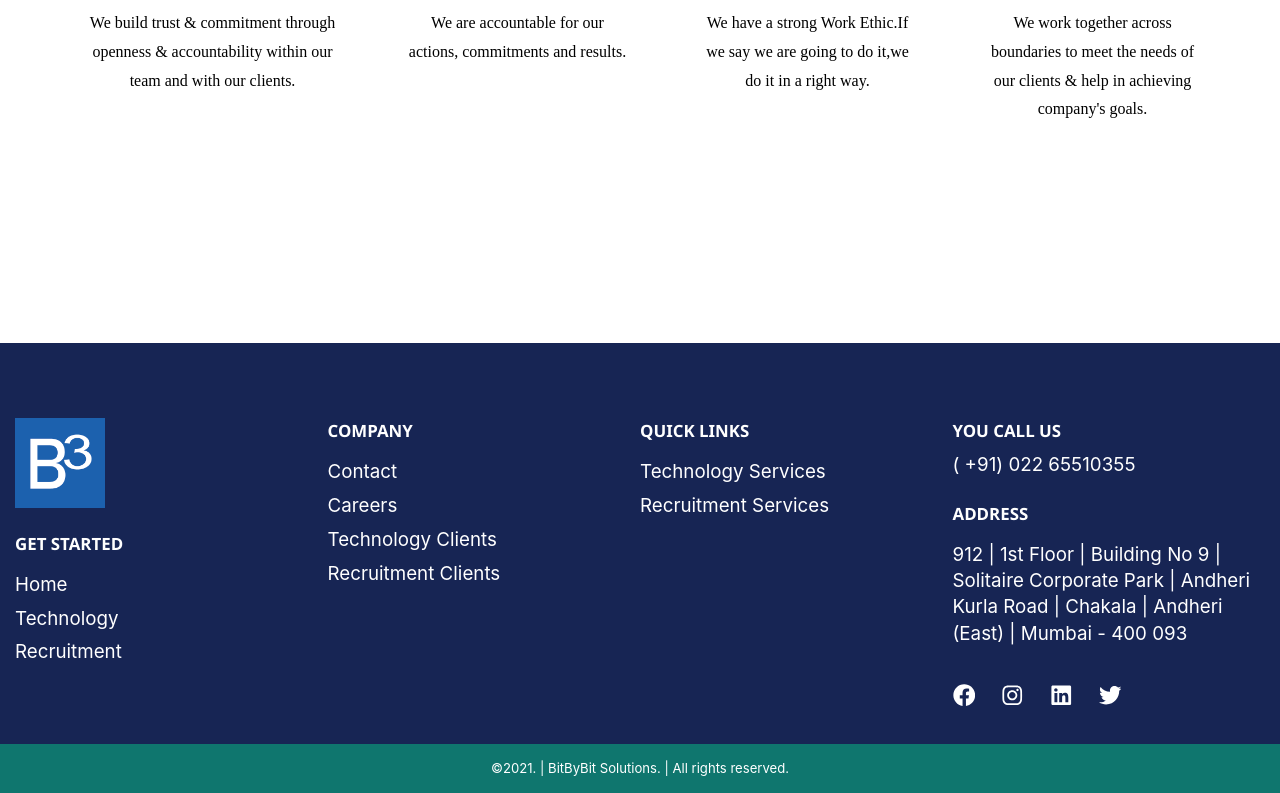
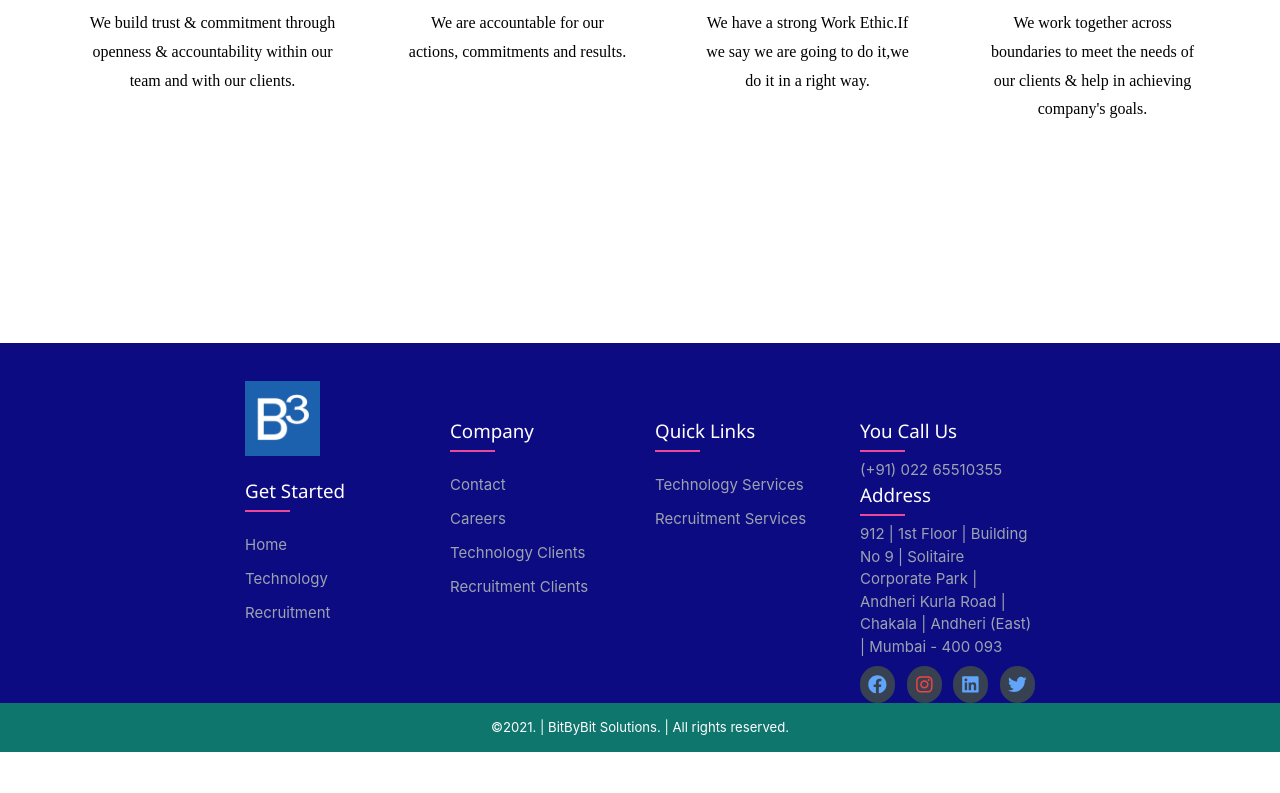
Before and after one commit to LatestB3website/New-B3-Website, a React (Create React App) app: page /aboutus in a window 1280 px wide. Shown: the part 2132-2925 px from the top of the page. After the commit the page ends 2884 px from the top, so only its background shows below. Built offline with nearby package versions, Linux system fonts and the light colour scheme; a web font is replaced by a local one; what google-maps-react would draw is missing.

Commit message:
ny(fotter)

```diff
--- a/src/components/Footer/footer.js
+++ b/src/components/Footer/footer.js
@@ -10,182 +10,132 @@ import {
   FaTwitter,
 } from "react-icons/fa";
 
-<link rel="stylesheet" href="https://cdnjs.cloudflare.com/ajax/libs/font-awesome/5.15.4/css/all.min.css"/>
-
-
 const Footer = () => {
   return (
-    <div className="pg-footer  ">
-      <footer className="footer bg-blue-950 text-white">
-        {/* <svg
-          className="footer-wave-svg"
-          xmlns="http://www.w3.org/2000/svg"
-          viewBox="0 0 1200 100"
-          preserveAspectRatio="none"
-        > */}
-        {/* <path
-            className="footer-wave-path"
-            d="M851.8,100c125,0,288.3-45,348.2-64V0H0v44c3.7-1,7.3-1.9,11-2.9C80.7,22,151.7,10.8,223.5,6.3C276.7,2.9,330,4,383,9.8
-            c52.2,5.7,103.3,16.2,153.4,32.8C623.9,71.3,726.8,100,851.8,100z"
-            fill="#fffff2"
-          ></path> */}
-        {/* </svg> */}
-        <div className="footer-content mx-auto max-w-screen-xl px-4 py-10 lg:pt-20 flex">
-          <div className="footer-content-column w-full lg:w-1/4 mb-10 lg:mb-0">
-            <div className="footer-logo">
+    <div className="pg-footer">
+      <footer className="footer  " style={{background:"rgb(13, 11, 130)"}}>
+        <div className="footer-content container mx-auto h-96 ">
+          <div className="row flex flex-wrap">
+            <div className="footer-col w-full sm:w-1/2 lg:w-1/4 px-4 mb-8 sm:mb-0 mt-10">
+              <div className="footer-logo mb-6">
                 <a className="footer-logo-link" href="/">
-                <img src={Imagelogo} alt="Imagelogo" className=" w-24 h-24" />
+                  <img src={Imagelogo} alt="Imagelogo" className="w-20 h-20" />
                 </a>
               </div>
-            <div className="footer-menu mt-6 ">
-              <h2 className="footer-menu-name text-lg font-bold uppercase">
+              <div className="footer-menu">
+                <h4 className="footer-menu-name text-xl text-white capitalize mb-8 relative font-medium">
                   Get Started
-              </h2>
-              <ul className="footer-menu-list mt-4 space-y-2 ">
+                  <span className="block w-12 h-0.5 bg-pink-500 absolute left-0 -bottom-2"></span>
+                </h4>
+                <ul className="footer-menu-list space-y-3">
                   <li>
-                  <a
-                    href="/"
-                    className="  text-white hover:text-blue-400 text-xl	 "
-                  >
+                    <a href="/" className="text-base text-gray-400 hover:text-emerald-300	hover:pl-2 transition-all">
                       Home
                     </a>
                   </li>
                   <li>
-                  <a
-                    href="/technology"
-                    className="text-white hover:text-blue-400 text-xl	"
-                  >
+                    <a href="/technology" className="text-base text-gray-400 hover:text-emerald-300 hover:pl-2 transition-all">
                       Technology
                     </a>
                   </li>
                   <li>
-                  <a
-                    href="/recruitment"
-                    className="text-white hover:text-blue-400 text-xl	"
-                  >
+                    <a href="/recruitment" className="text-base text-gray-400 hover:text-emerald-300 hover:pl-2 transition-all">
                       Recruitment
                     </a>
                   </li>
                 </ul>
               </div>
             </div>
-          <div className="footer-content-column w-full lg:w-1/4 mb-10 lg:mb-0">
+            <div className="footer-col  sm:w-1/2 lg:w-1/4 px-4 mb-8 mt-20 sm:mb-0 ">
               <div className="footer-menu">
-              <h2 className="footer-menu-name text-lg font-bold uppercase">
+                <h4 className="footer-menu-name text-xl text-white capitalize mb-8  relative font-medium">
                   Company
-              </h2>
-              <ul className="footer-menu-list mt-4 space-y-2">
+                  <span className="block w-12 h-0.5 bg-pink-500 absolute left-0 -bottom-2"></span>
+                </h4>
+                <ul className="footer-menu-list space-y-3">
                   <li>
-                  <a
-                    href="/Contact"
-                    className="text-white hover:text-blue-400 text-xl	"
-                  >
+                    <a href="/Contact" className="text-base text-gray-400 hover:text-emerald-300 hover:pl-2 transition-all">
                       Contact
                     </a>
                   </li>
                   <li>
-                  <a
-                    href="/Careers"
-                    className="text-white hover:text-blue-400 text-xl	"
-                  >
+                    <a href="/Careers" className="text-base text-gray-400 hover:text-emerald-300 hover:pl-2 transition-all">
                       Careers
                     </a>
                   </li>
                   <li>
-                  <a
-                    href="/technology-clients"
-                    className="text-white hover:text-blue-400 text-xl	"
-                  >
+                    <a href="/technology-clients" className="text-base text-gray-400 hover:text-emerald-300 hover:pl-2 transition-all">
                       Technology Clients
                     </a>
                   </li>
                   <li>
-                  <a
-                    href="/recruitment-clients"
-                    className="text-white hover:text-blue-400 text-xl	"
-                  >
+                    <a href="/recruitment-clients" className="text-base text-gray-400 hover:text-emerald-300 hover:pl-2 transition-all">
                       Recruitment Clients
                     </a>
                   </li>
                 </ul>
               </div>
             </div>
-          <div className="footer-content-column w-full lg:w-1/4 mb-10 lg:mb-0 ">
-            <div className="footer-menu ">
-              <h2 className="footer-menu-name text-lg font-bold uppercase">
+            <div className="footer-col w-full sm:w-1/2 lg:w-1/4 px-4  sm:mb-0 ">
+              <div className="footer-menu">
+                <h4 className="footer-menu-name text-xl text-white capitalize mb-8 mt-20  relative font-medium">
                   Quick Links
-              </h2>
-              <ul className="footer-menu-list mt-4 space-y-2 p-0">
+                  <span className="block w-12 h-0.5 bg-pink-500 absolute left-0 -bottom-2"></span>
+                </h4>
+                <ul className="footer-menu-list space-y-3">
                   <li>
-                  <a
-                    href="/technology-services"
-                    className="text-white hover:text-blue-400 text-xl	"
-                  >
+                    <a href="/technology-services" className="text-base text-gray-400 hover:text-emerald-300 hover:pl-2 transition-all">
                       Technology Services
                     </a>
                   </li>
                   <li>
-                  <a
-                    href="/recruitment-services"
-                    className="text-white hover:text-blue-400 text-xl	"
-                  >
+                    <a href="/recruitment-services" className="text-base text-gray-400 hover:text-emerald-300 hover:pl-2 transition-all">
                       Recruitment Services
                     </a>
                   </li>
                 </ul>
               </div>
             </div>
-          <div className="footer-content-column w-full lg:w-1/4 mb-10 lg:mb-0">
-            <div className="footer-call-to-action ">
-              <h2 className="footer-call-to-action-title text-lg font-bold uppercase">
+            <div className="footer-col  sm:w-1/2 lg:w-1/4 px-4  sm:mb-0 mb-20 mt-20">
+              <div className="footer-call-to-action  ">
+                <h4 className="footer-call-to-action-title  text-xl   text-white capitalize mb-4 relative font-medium ">
                   You Call Us
-              </h2>
-              <p className="footer-call-to-action-link-wrapper mt-2">
-                <a
-                  href="tel:0124-64XXXX"
-                  className="text-white hover:text-blue-400 transition-all delay-100 text-xl	"
-                >
-                  ( +91) 022 65510355
+                  <span className="block w-12 h-0.5 bg-pink-500 absolute left-0 -bottom-2"></span>
+                </h4>
+                <p className="footer-call-to-action-link-wrapper ">
+                  <a href="tel:0124-64XXXX" className="text-base text-gray-400 hover:text-emerald-300 hover:pl-2  transition-all">
+                    (+91) 022 65510355
                   </a>
                 </p>
               </div>
-            <div className="footer-call-to-action mt-6">
-              <h2 className="footer-call-to-action-title text-lg font-bold uppercase">
+              <div className="footer-call-to-action ">
+                <h4 className="footer-call-to-action-title text-xl text-white capitalize mb-4 relative font-medium">
                   Address
-              </h2>
-              <p className="mt-4 text-xl">
-                912 | 1st Floor | Building No 9 | Solitaire Corporate Park |
-                Andheri Kurla Road | Chakala | Andheri (East) | Mumbai - 400 093
+                  <span className="block w-12 h-0.5 bg-pink-500 absolute left-0 -bottom-2"></span>
+                </h4>
+                <p className="text-base text-gray-400">
+                  912 | 1st Floor | Building No 9 | Solitaire Corporate Park | Andheri Kurla Road | Chakala | Andheri (East) | Mumbai - 400 093
                 </p>
               </div>
-            <div className="social-media flex  mt-10 gap-7">
-              <a href="/facebook" className="icon-circle ">
-                <i className="iconfb ">
-                  <FaFacebook className="text-2xl hover:text-blue-400" />
-                </i>
+              <div className="social-media flex gap-3 mt-2 ">
+                <a href="/facebook" className="social-links text-blue-400 hover:text-gray-900 hover:bg-white bg-gray-700 rounded-full h-10 w-10 flex items-center justify-center transition-all">
+                  <FaFacebook className="text-xl" />
                 </a>
-
-              <a href="/instagram" className="icon-circle">
-                <i className="iconinsta">
-                  <FaInstagram className="text-2xl hover:text-red-500" />
-                </i>
+                <a href="/instagram" className="social-links text-red-500 hover:text-gray-900 hover:bg-white bg-gray-700 rounded-full h-10 w-10 flex items-center justify-center transition-all">
+                  <FaInstagram className="text-xl" />
                 </a>
-              <a href="/linkedin" className="icon-circle">
-                <i className="iconin">
-                  <FaLinkedin className="text-2xl hover:text-blue-400" />
-                </i>
+                <a href="/linkedin" className="social-links text-blue-400 hover:text-gray-900 hover:bg-white bg-gray-700 rounded-full h-10 w-10 flex items-center justify-center transition-all">
+                  <FaLinkedin className="text-xl" />
                 </a>
-              <a href="/twitter" className="icon-circle">
-                <i className="icontw">
-                  <FaTwitter className="text-2xl hover:text-blue-400" />
-                </i>
+                <a href="/twitter" className="social-links text-blue-400 hover:text-gray-900 hover:bg-white bg-gray-700 rounded-full h-10 w-10 flex items-center justify-center transition-all">
+                  <FaTwitter className="text-xl" />
                 </a>
               </div>
             </div>
           </div>
-
-        <div className="footer-copyright bg-teal-700 text-white text-center py-4">
-          <p className="footer-copyright-text text-sm">
+        </div>
+        <div className="footer-copyright bg-teal-700 text-white text-center py-4 " >
+          <p className="text-sm">
             ©2021. | BitByBit Solutions. | All rights reserved.
           </p>
         </div>
```
Lines whose indentation alone changed are shown as unchanged.
